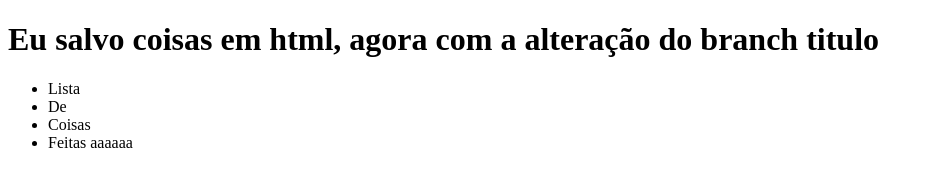
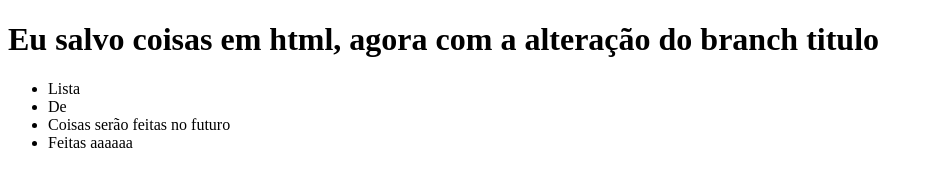
Before and after one commit to DavidHausmann/aluraGitGitHub, a plain HTML site: page index.html in a window 1280 px wide. Shown: the whole page, without its empty margins (0-933 px from the left). Drawn offline with Linux system fonts and the light colour scheme.

Commit message:
Ambas as listas alteradas

```diff
--- a/index.html
+++ b/index.html
@@ -10,7 +10,7 @@
 		<ul>
 			<li>Lista</li>
 			<li>De</li>
-			<li>Coisas</li>
+			<li>Coisas serão feitas no futuro</li>
 			<li>Feitas aaaaaa</li>
 		</ul>
 
```
